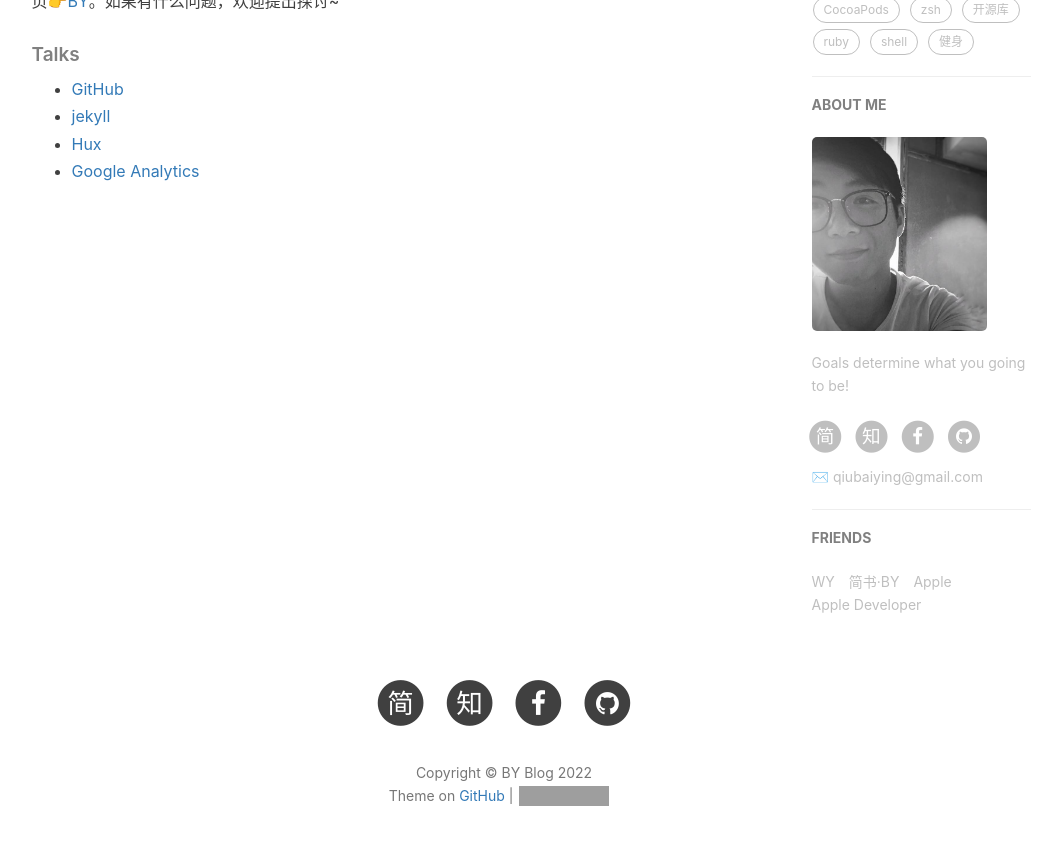
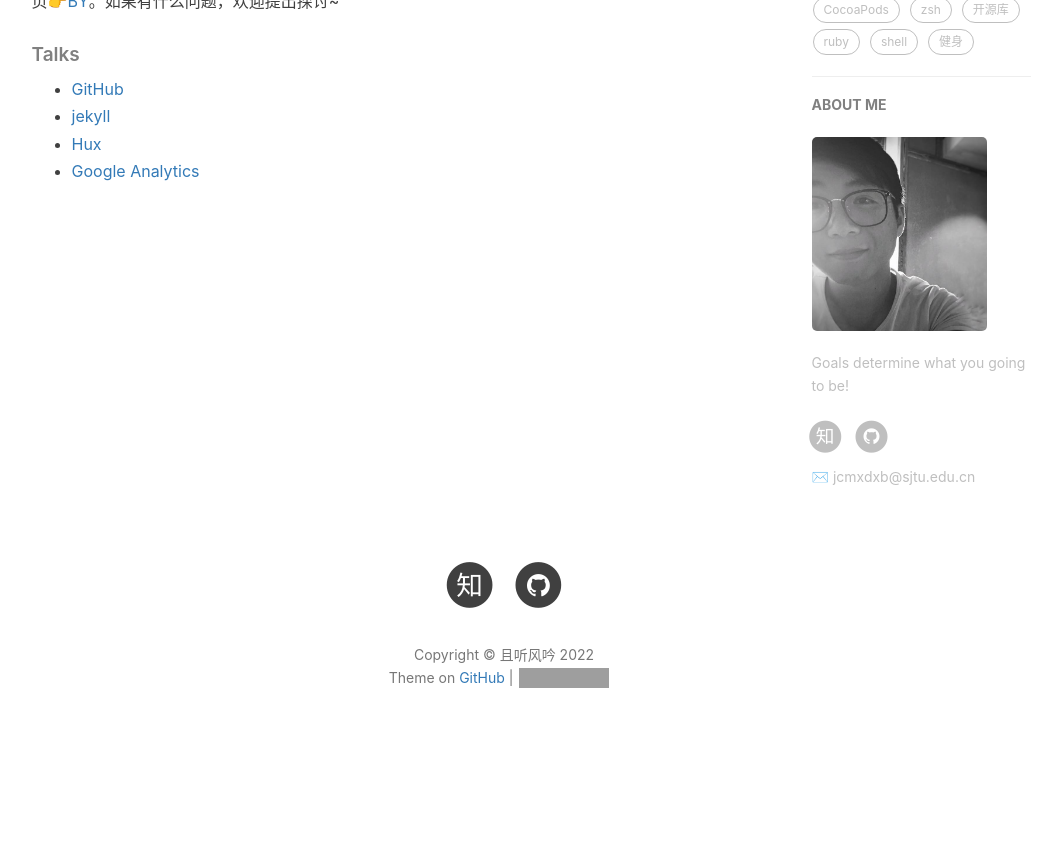
Before and after one commit to kody-black/oldblog, a Jekyll site: the page built from about.html, in a window 1280 px wide and 900 px high, scrolled down 713 px. Shown: the top 845 px of the window, without its empty margins (136-1192 px from the left). Built offline with Jekyll 4.4.1, drawn with Linux system fonts in a browser that asks for light colours; nearby versions of some CDN libraries; comment, search, counter and statistics services are not loaded; after the commit the page ends 1495 px from its top, so only the background shows below that; part of the change alters nothing that is shown; grey boxes are pictures that could not be loaded.

Commit message:
修改config

```diff
--- a/_config.yml
+++ b/_config.yml
@@ -1,13 +1,13 @@
 # Site settings
-title: BY Blog
-SEOTitle: 柏荧的博客 | BY Blog
+title: 且听风吟
+SEOTitle: Distiny的博客 | 且听风吟
 header-img: img/post-bg-desk.jpg
-email: qiubaiying@gmail.com
-description: "Every failure is leading towards success."
-keyword: "BY, BY Blog, 柏荧的博客, qiubaiying, 邱柏荧, iOS, Apple, iPhone"
-url: "http://qiubaiying.github.io"          # your host, for absolute URL
+email: jcmxdxb@sjtu.edu.cn
+description: "Actions speak louder than words."
+keyword: "Distiny, 且听风吟"
+url: "https://distiny-cool.github.io"          # your host, for absolute URL
 baseurl: ""      # for example, '/blog' if your blog hosted on 'host/blog'
-github_repo: "https://github.com/qiubaiying/qiubaiying.github.io.git" # you code repository
+github_repo: "https://github.com/distiny-cool/distiny-cool.github.io.git" # you code repository
 
 # Sidebar settings
 sidebar: true                           # whether or not using Sidebar.
@@ -18,12 +18,12 @@ sidebar-avatar: /img/about-BY-gentle.jpg      # use absolute URL, seeing it's us
 
 # SNS settings
 RSS: false
-# weibo_username:     qiubaiying
-zhihu_username:     qiubaiying
-github_username:    qiubaiying
-facebook_username:  baiying.qiu.7
-jianshu_username:   e71990ada2fd
-#twitter_username:   qiubaiying
+# weibo_username:     distiny-cool
+zhihu_username:     Distiny
+github_username:    distiny-cool
+# facebook_username:  baiying.qiu.7
+# jianshu_username:   e71990ada2fd
+#twitter_username:   distiny-cool
 
 
 
@@ -57,16 +57,16 @@ kramdown:
 
 # 评论系统
 # Disqus（https://disqus.com/）
-# disqus_username: qiubaiying
+# disqus_username: distiny-cool
 
 # Gitalk
 gitalk:
   enable: true    #是否开启Gitalk评论
   clientID: f2c84e7629bb1446c1a4                            #生成的clientID
   clientSecret: ca6d6139d1e1b8c43f8b2e19492ddcac8b322d0d    #生成的clientSecret
-  repo: qiubaiying.github.io    #仓库名称
-  owner: qiubaiying    #github用户名
-  admin: qiubaiying
+  repo: distiny-cool.github.io    #仓库名称
+  owner: distiny-cool    #github用户名
+  admin: distiny-cool
   distractionFreeMode: true #是否启用类似FB的阴影遮罩
 
 
@@ -78,7 +78,7 @@ ba_track_id: b50bf2b12b5338a1845e33832976fd68
 
 # Google Analytics
 ga_track_id: 'UA-90855596-1'            # Format: UA-xxxxxx-xx
-ga_domain: qiubaiying.top               # 默认的是 auto, 这里我是自定义了的域名，你如果没有自己的域名，需要改成auto
+ga_domain: auto               # 默认的是 auto, 这里我是自定义了的域名，你如果没有自己的域名，需要改成auto
 
 
 
@@ -96,19 +96,16 @@ service-worker: true
 
 
 
-# Friends
-friends: [
-    {
-        title: "WY",
-        href: "http://zhengwuyang.com"
-    },{
-        title: "简书·BY",
-        href: "http://www.jianshu.com/u/e71990ada2fd"
-    },{
-        title: "Apple",
-        href: "https://apple.com"
-    },{
-        title: "Apple Developer",
-        href: "https://developer.apple.com/"
-    }
-]
+# # Friends
+# friends: [
+#     {
+#         title: "简书·BY",
+#         href: "http://www.jianshu.com/u/e71990ada2fd"
+#     },{
+#         title: "Apple",
+#         href: "https://apple.com"
+#     },{
+#         title: "Apple Developer",
+#         href: "https://developer.apple.com/"
+#     }
+# ]
```
